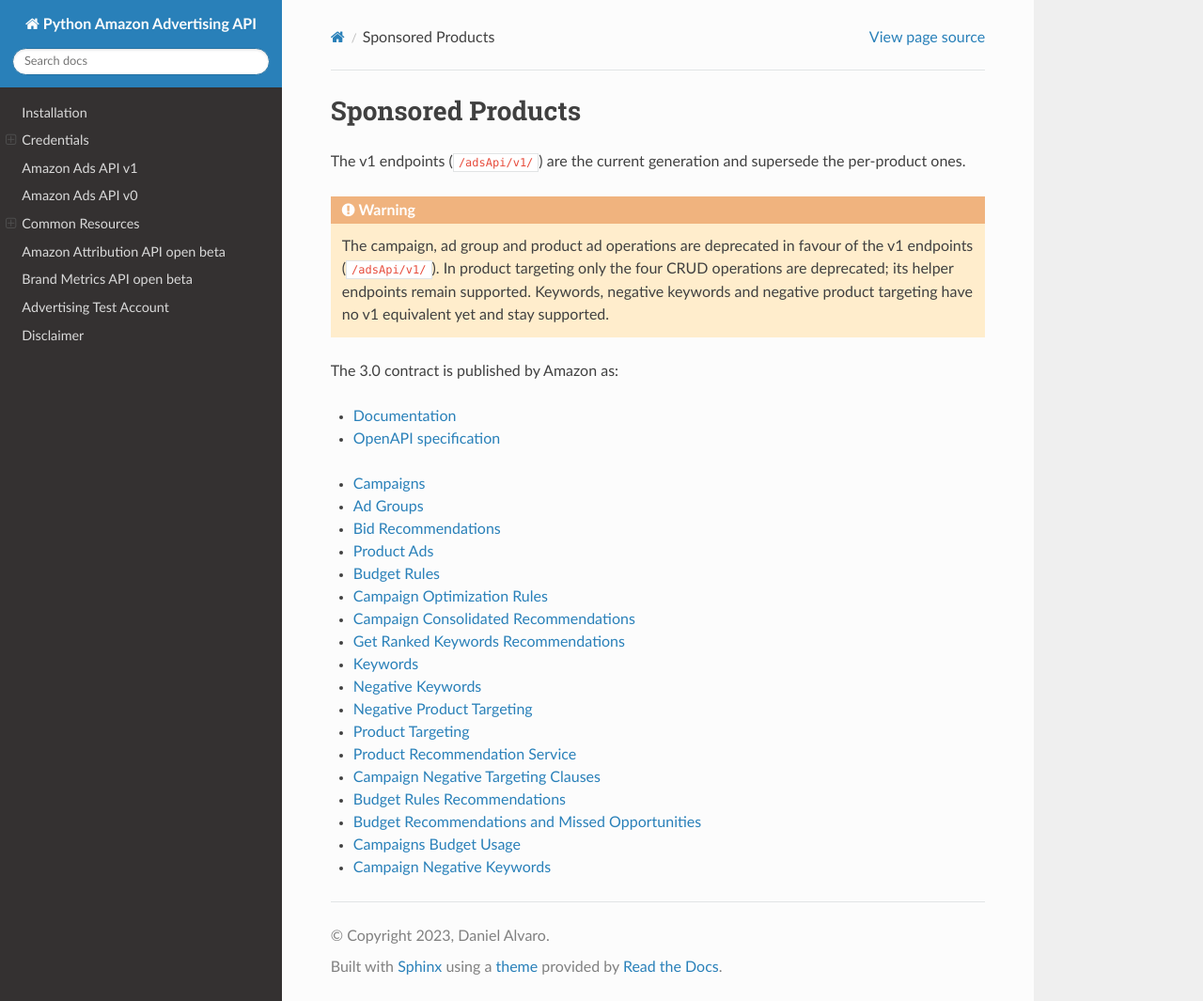
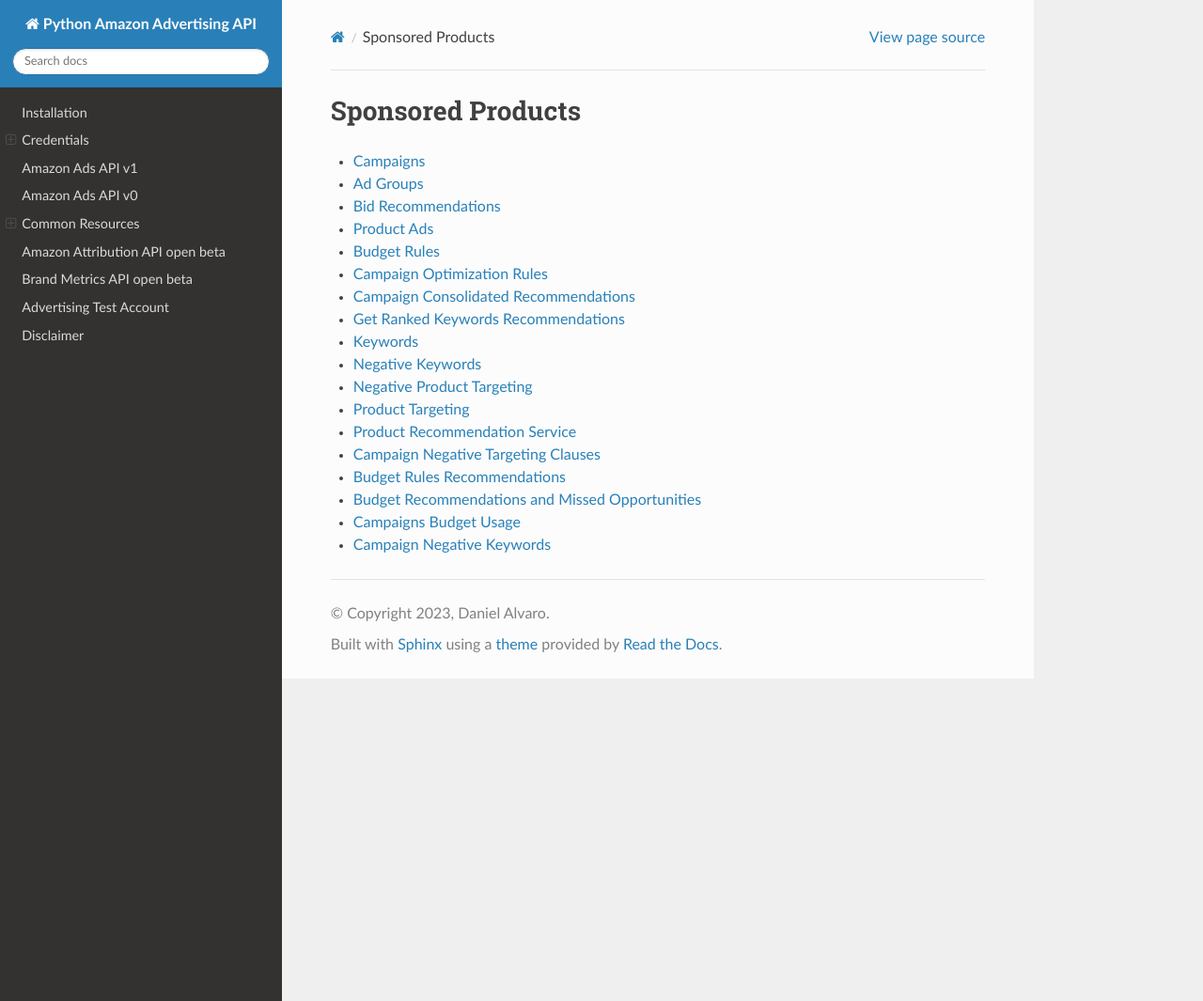
Before and after one commit to denisneuf/python-amazon-ad-api, a Sphinx documentation site: the page built from docs/sp.rst, in a window 1280 px wide and 1065 px high. Shown: the whole window at 94% size. Built offline with Sphinx 7.4.7 and the Read the Docs theme 3.1.0, drawn with Linux system fonts in a browser that asks for light colours.

Commit message:
docs: reduce the sponsored products page to its toctree
The page rendered its sidebar but no content, while the sponsored display page,
which holds nothing but a title and a toctree, rendered fine. This makes the two
identical in shape: title, toctree, entries, nothing else.

The deprecation warning and the two contract links are gone for now. If this
renders, they can come back one at a time to find which of them was breaking the
page.

```diff
--- a/docs/sp.rst
+++ b/docs/sp.rst
@@ -1,21 +1,5 @@
 Sponsored Products
 ==================
-
-The v1 endpoints (``/adsApi/v1/``) are the current generation and supersede the
-per-product ones.
-
-.. warning::
-
-    The campaign, ad group and product ad operations are deprecated in favour of
-    the v1 endpoints (``/adsApi/v1/``). In product targeting only the four CRUD
-    operations are deprecated; its helper endpoints remain supported. Keywords,
-    negative keywords and negative product targeting have no v1 equivalent yet
-    and stay supported.
-
-The 3.0 contract is published by Amazon as:
-
-* `Documentation <https://advertising.amazon.com/API/docs/en-us/sponsored-products/3-0/openapi/prod>`_
-* `OpenAPI specification <https://dtrnk0o2zy01c.cloudfront.net/openapi/en-us/dest/SponsoredProducts_prod_3p.json>`_
 
 ..  toctree::
     :maxdepth: 1
```
